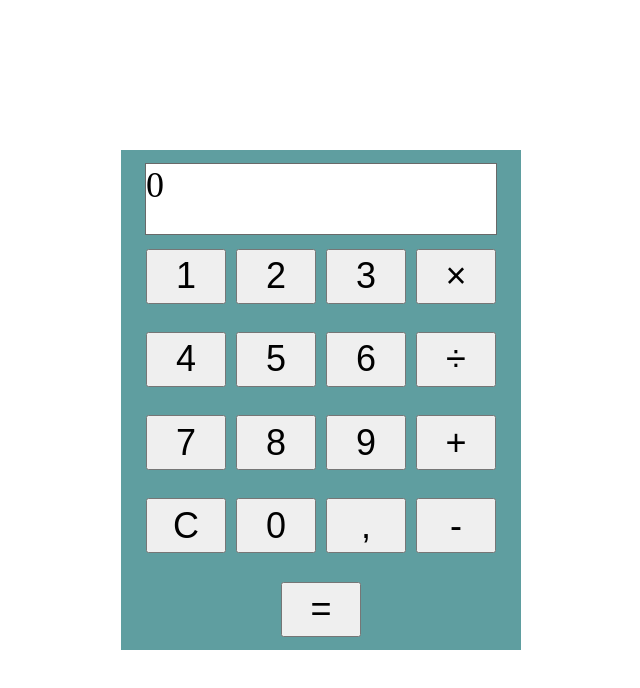
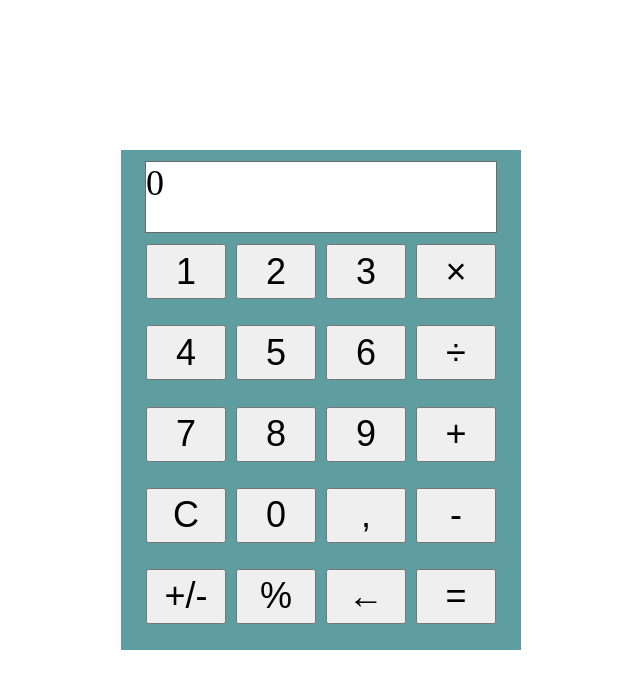
Before and after one commit to ewelinapetelicka/QuickMath, a React (Create React App) app: page / in a window 1280 px wide. Shown: the top 688 px of the page, without its empty margins (319-959 px from the left). Built offline with nearby package versions, Linux system fonts and the light colour scheme.

Commit message:
undo feature

```diff
--- a/src/App.js
+++ b/src/App.js
@@ -44,6 +44,14 @@ export function App() {
         setResult('');
     }
 
+    function undo() {
+        if (value.length === 1) {
+            setValue('0');
+        }else {
+            setValue(value.slice(0, -1));
+        }
+    }
+
     function calculate() {
         const a = Number(result.replace(',', '.'));
         const b = Number(value.replace(',', '.'));
@@ -61,7 +69,6 @@ export function App() {
         } else {
             return b.toString().replace('.', ',');
         }
-
     }
 
     return (
@@ -95,8 +102,14 @@ export function App() {
                     <button onClick={() => changeValue("0")}>0</button>
                     <button onClick={() => comma()}>,</button>
                     <button onClick={() => setOperation(operations.sub)}>-</button>
+                </div >
+                <div className={'row'}>
+                    <button>+/-</button>
+                    <button>%</button>
+                    <button onClick={()=>undo()}>←</button>
+                    <button onClick={() => equal()}>=</button>
+
                 </div>
-                <button onClick={() => equal()}>=</button>
             </div>
         </div>
     );
```
